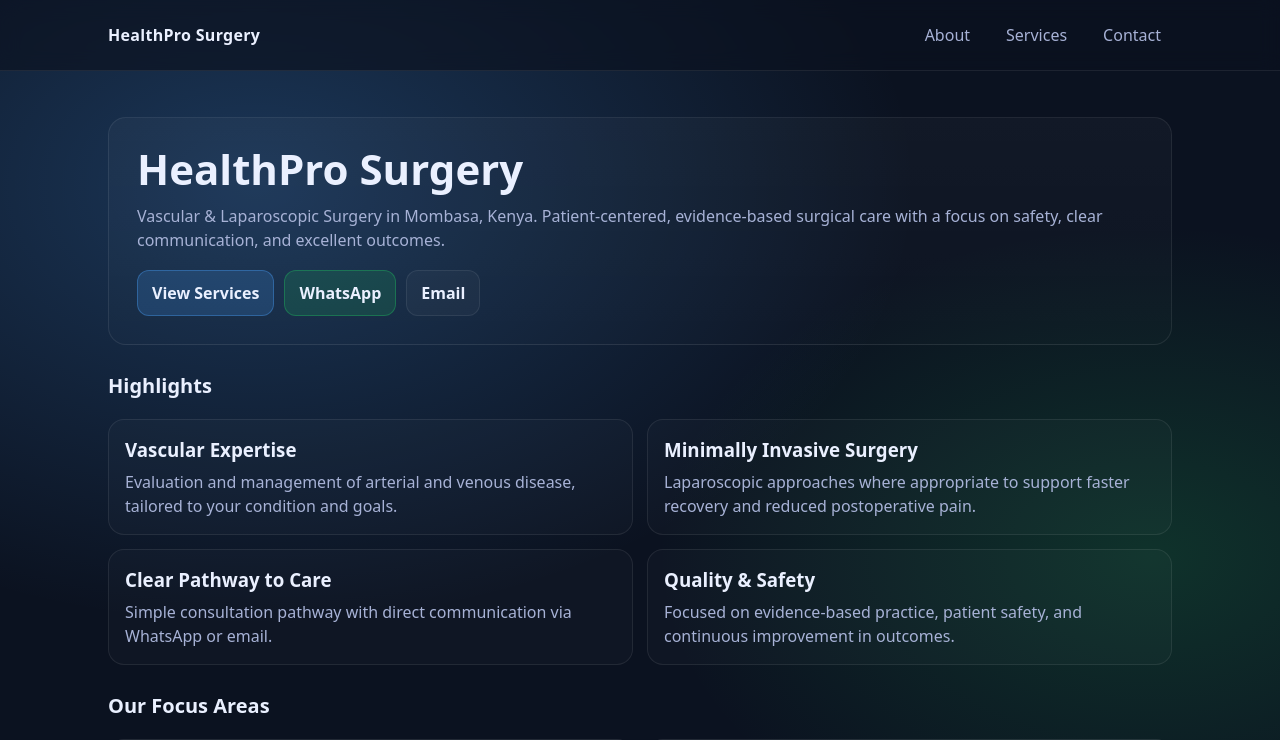
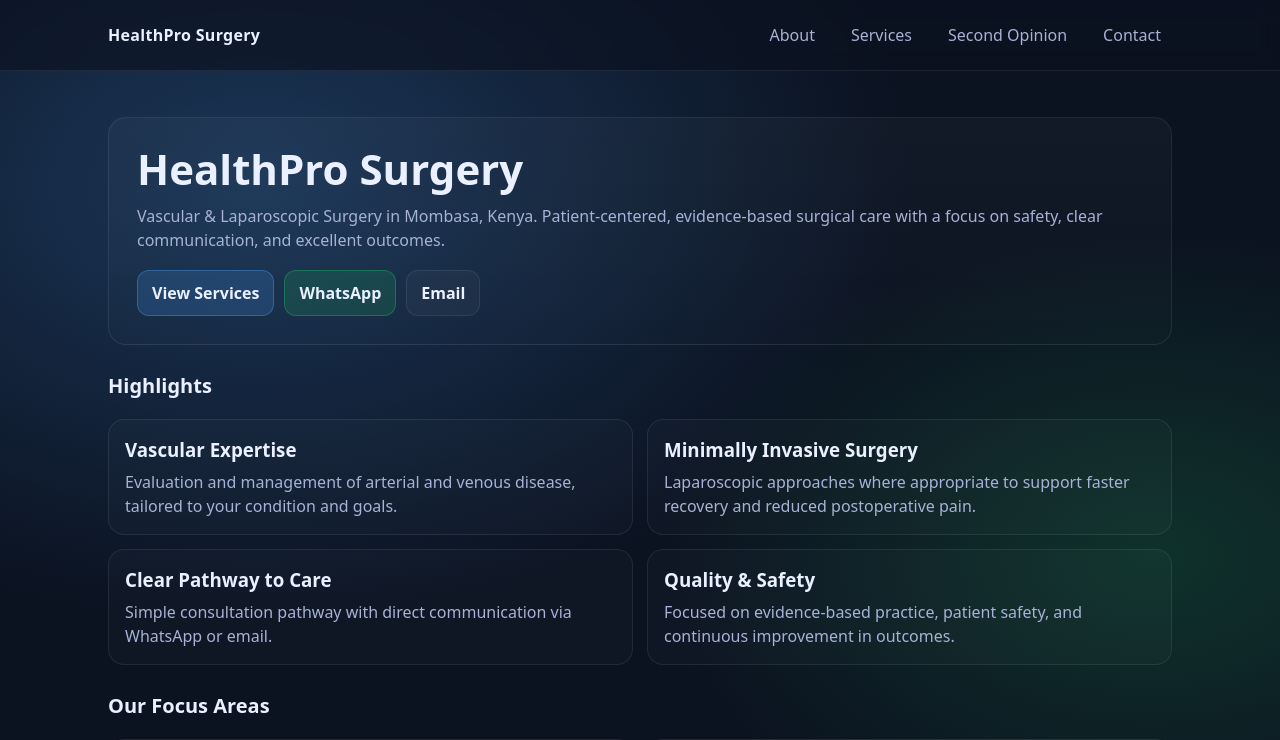
Before and after one commit to johnkinyuadr/healthpro-surgery, a Next.js app: page / in a window 1280 px wide. Shown: the top 740 px of the page. Built offline with nearby package versions, Linux system fonts and the light colour scheme.

Commit message:
Add Second Opinion link to navigation

```diff
--- a/components/Navbar.tsx
+++ b/components/Navbar.tsx
@@ -11,6 +11,7 @@ export default function Navbar() {
         <nav className="links">
           <Link className="link" href="/about">About</Link>
           <Link className="link" href="/services">Services</Link>
+          <Link className="link" href="/second-opinion">Second Opinion</Link>
           <Link className="link" href="/contact">Contact</Link>
         </nav>
       </div>
```
